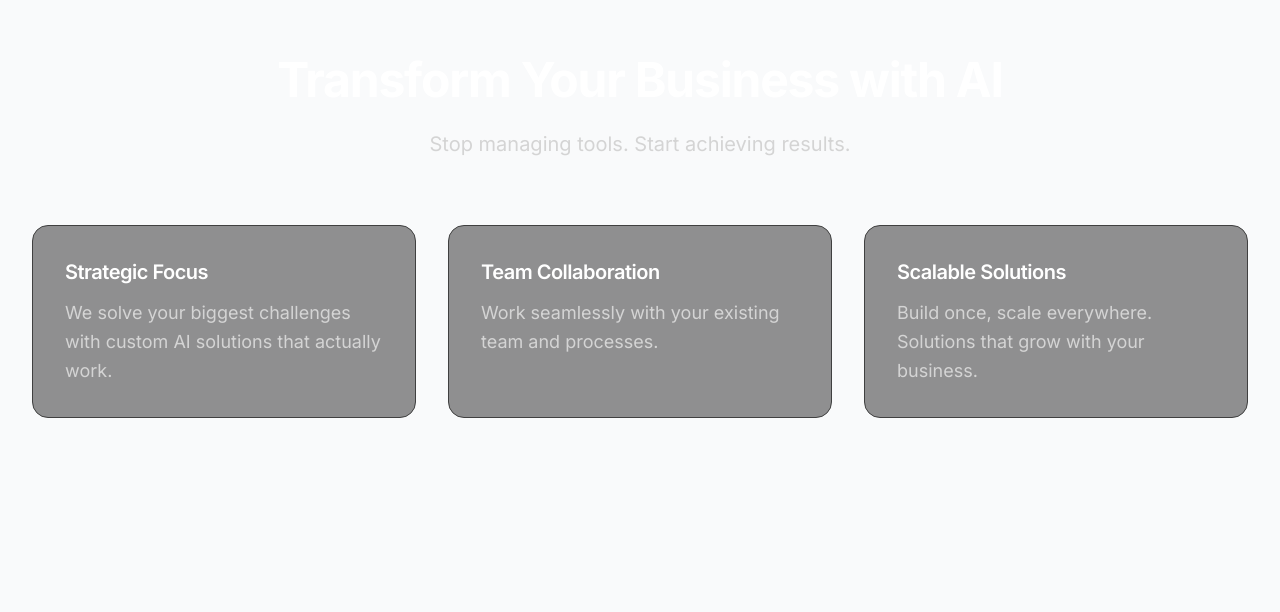
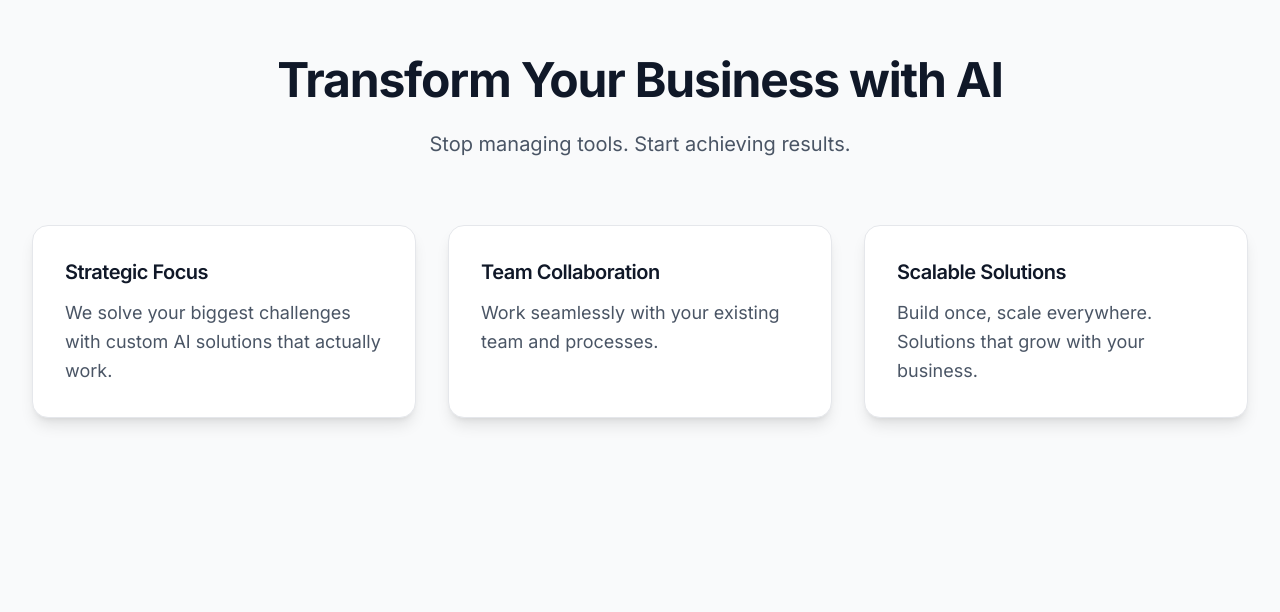
Before and after one commit to AgentAnalytics-ai/agent-analytics-site, a Next.js app: page / in a window 1280 px wide. Shown: the part 840-1452 px from the top of the page. Built offline with nearby package versions, Linux system fonts and the light colour scheme.

Commit message:
fix: resolve critical contrast issues and improve professional UI - fix invisible text in light mode, add proper theme support, enhance hover effects and smooth transitions

```diff
--- a/src/app/page.tsx
+++ b/src/app/page.tsx
@@ -17,28 +17,28 @@ export default function Home() {
       <Section spacing="xl" background="gray">
         <Container>
           <div className="max-w-4xl mx-auto text-center mb-16">
-            <h2 className="text-4xl md:text-5xl font-bold text-white mb-6">
+            <h2 className="text-4xl md:text-5xl font-bold text-gray-900 dark:text-white mb-6">
               Transform Your Business with AI
             </h2>
-            <p className="text-xl text-neutral-300 max-w-3xl mx-auto">
+            <p className="text-xl text-gray-600 dark:text-neutral-300 max-w-3xl mx-auto">
               Stop managing tools. Start achieving results.
             </p>
           </div>
 
           <div className="grid md:grid-cols-3 gap-8">
-            <div className="bg-neutral-800/50 rounded-2xl p-8 border border-neutral-700 hover:border-neutral-600 transition-all duration-300">
-              <h3 className="text-xl font-semibold text-white mb-3">Strategic Focus</h3>
-              <p className="text-neutral-300">We solve your biggest challenges with custom AI solutions that actually work.</p>
+            <div className="bg-white dark:bg-neutral-800/50 rounded-2xl p-8 border border-gray-200 dark:border-neutral-700 hover:border-gray-300 dark:hover:border-neutral-600 transition-all duration-300 shadow-lg hover:shadow-xl">
+              <h3 className="text-xl font-semibold text-gray-900 dark:text-white mb-3">Strategic Focus</h3>
+              <p className="text-gray-600 dark:text-neutral-300">We solve your biggest challenges with custom AI solutions that actually work.</p>
             </div>
 
-            <div className="bg-neutral-800/50 rounded-2xl p-8 border border-neutral-700 hover:border-neutral-600 transition-all duration-300">
-              <h3 className="text-xl font-semibold text-white mb-3">Team Collaboration</h3>
-              <p className="text-neutral-300">Work seamlessly with your existing team and processes.</p>
+            <div className="bg-white dark:bg-neutral-800/50 rounded-2xl p-8 border border-gray-200 dark:border-neutral-700 hover:border-gray-300 dark:hover:border-neutral-600 transition-all duration-300 shadow-lg hover:shadow-xl">
+              <h3 className="text-xl font-semibold text-gray-900 dark:text-white mb-3">Team Collaboration</h3>
+              <p className="text-gray-600 dark:text-neutral-300">Work seamlessly with your existing team and processes.</p>
             </div>
 
-            <div className="bg-neutral-800/50 rounded-2xl p-8 border border-neutral-700 hover:border-neutral-600 transition-all duration-300">
-              <h3 className="text-xl font-semibold text-white mb-3">Scalable Solutions</h3>
-              <p className="text-neutral-300">Build once, scale everywhere. Solutions that grow with your business.</p>
+            <div className="bg-white dark:bg-neutral-800/50 rounded-2xl p-8 border border-gray-200 dark:border-neutral-700 hover:border-gray-300 dark:hover:border-neutral-600 transition-all duration-300 shadow-lg hover:shadow-xl">
+              <h3 className="text-xl font-semibold text-gray-900 dark:text-white mb-3">Scalable Solutions</h3>
+              <p className="text-gray-600 dark:text-neutral-300">Build once, scale everywhere. Solutions that grow with your business.</p>
             </div>
           </div>
         </Container>
--- a/src/components/ui/Section.tsx
+++ b/src/components/ui/Section.tsx
@@ -37,6 +37,7 @@ export function Section({
       className={clsx(
         spacingStyles[spacing],
         backgroundStyles[background],
+        'transition-colors duration-300', // Smooth background transitions
         className
       )}
     >
```
